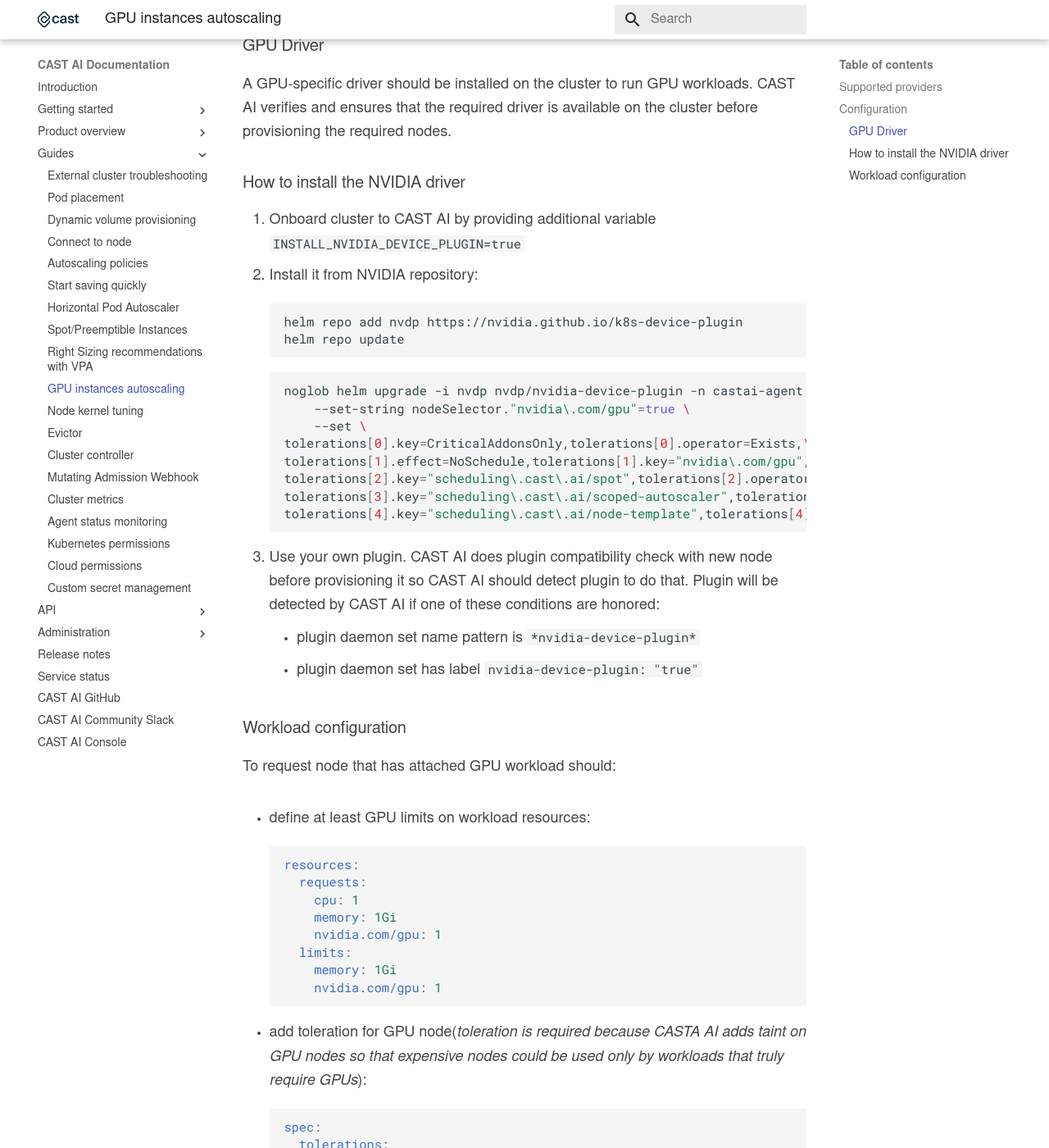
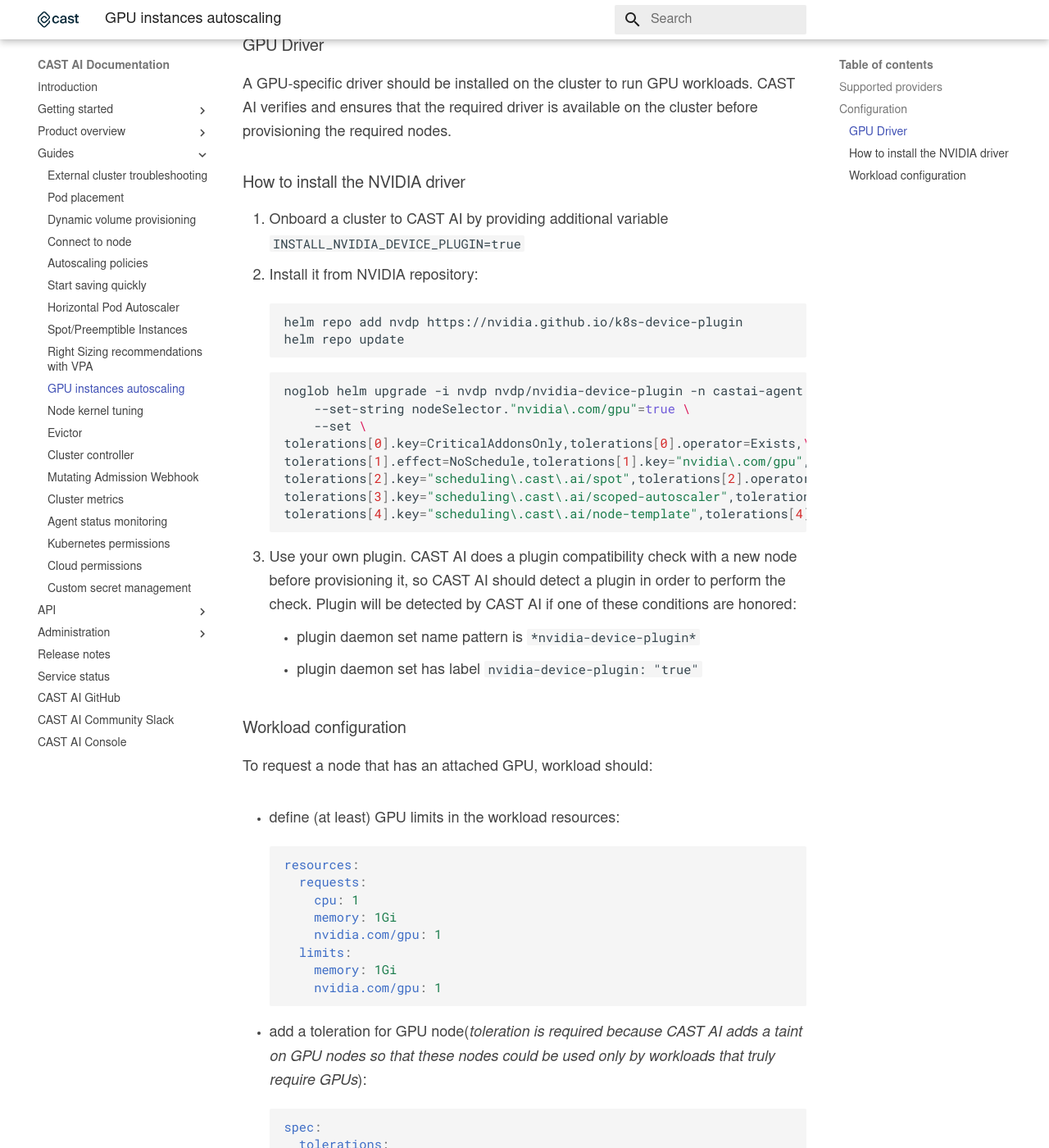
Before and after one commit to castai/docs, an MkDocs documentation site: the page built from docs/guides/gpu.md, in a window 1280 px wide and 1400 px high, scrolled down 623 px. Shown: the whole window at 82% size. Built offline with MkDocs 1.6.1 and Material for MkDocs 9.7.7, drawn with Linux system fonts in a browser that asks for light colours; some web fonts are replaced; some of the changed text lies outside the part shown.

Commit message:
Minor style updates

````diff
--- a/docs/guides/gpu.md
+++ b/docs/guides/gpu.md
@@ -7,7 +7,7 @@
 
 | Provider | GPUs supported |
 |----------|--------------------------|
-| AWS EKS   | NVIDIA, AMD(coming soon) |
+| AWS EKS   | NVIDIA (AMD coming soon) |
 | GCP GKE   | coming soon |
 | EKS KOPS  | coming soon |
 | Azure AKS | coming soon |
@@ -20,7 +20,7 @@
 
 ### How to install the NVIDIA driver
 
-1. Onboard cluster to CAST AI by providing additional variable `INSTALL_NVIDIA_DEVICE_PLUGIN=true`
+1. Onboard a cluster to CAST AI by providing additional variable `INSTALL_NVIDIA_DEVICE_PLUGIN=true`
 2. Install it from NVIDIA repository:
 
     ``` bash
@@ -39,15 +39,15 @@
     tolerations[4].key="scheduling\.cast\.ai/node-template",tolerations[4].operator=Exists
     ```
 
-3. Use your own plugin. CAST AI does plugin compatibility check with new node before provisioning it so CAST AI should detect plugin to do that. Plugin will be detected by CAST AI if one of these conditions are honored:
+3. Use your own plugin. CAST AI does a plugin compatibility check with a new node before provisioning it, so CAST AI should detect a plugin in order to perform the check. Plugin will be detected by CAST AI if one of these conditions are honored:
     - plugin daemon set name pattern is `*nvidia-device-plugin*`
     - plugin daemon set has label `nvidia-device-plugin: "true"`
 
 ### Workload configuration
 
-To request node that has attached GPU workload should:
+To request a node that has an attached GPU, workload should:
 
-- define at least GPU limits on workload resources:
+- define (at least) GPU limits in the workload resources:
 
     ``` yaml
     resources:
@@ -60,7 +60,7 @@
         nvidia.com/gpu: 1
     ```
 
-- add toleration for GPU node(*toleration is required because CASTA AI adds taint on GPU nodes so that expensive nodes could be used only by workloads that truly require GPUs*):
+- add a toleration for GPU node(*toleration is required because CAST AI adds a taint on GPU nodes so that these nodes could be used only by workloads that truly require GPUs*):
 
     ``` yaml
     spec:
````
